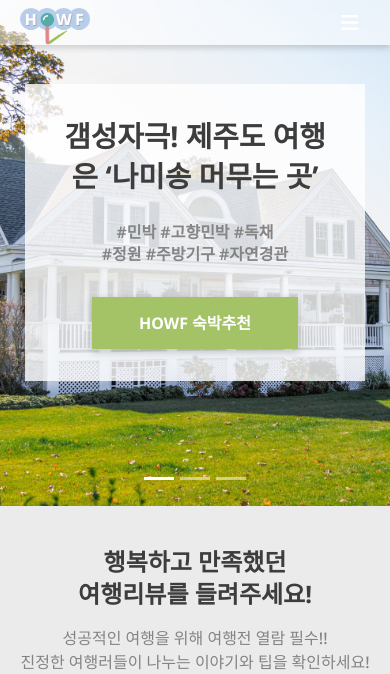
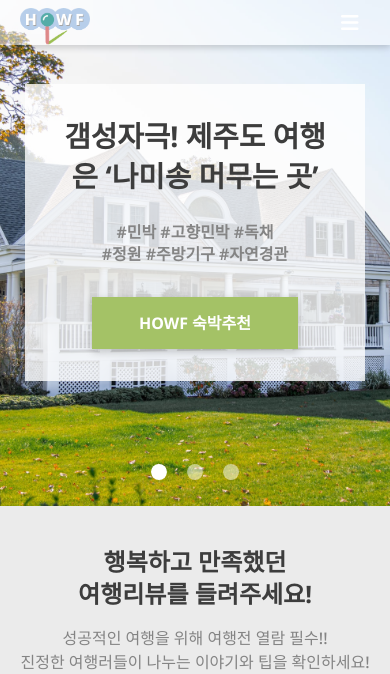
Before and after one commit to violet-kitty/teamProject, a Java web app: page / in a window 390 px wide. Shown: the top 674 px of the page. Run offline with Spring Boot 4, a stand-in JSP engine, Linux system fonts and the light colour scheme; data that the repository does not hold is empty; the project's own start-up code is not run, and a stand-in starts its controllers and pages; some libraries are stand-ins or nearby versions.

Commit message:
은지작업 (프론트초기세팅, Header, Footer)

```diff
--- a/teamProject/src/main/webapp/resources/css/theme.css
+++ b/teamProject/src/main/webapp/resources/css/theme.css
@@ -18,9 +18,13 @@
 /* 부트스트랩 5 resetting */
 .row {--bs-gutter-x: 0;}
 a {text-decoration:none;}
+.carousel-indicators [data-bs-target] {box-sizing: content-box;flex: 0 1 auto;width: 20px;height: 20px;padding: 0;margin-right: 15px;margin-left: 15px;text-indent: -999px;cursor: pointer;background-color: #fff;background-clip: padding-box;border: 0;border-top: 10px solid transparent;border-bottom: 10px solid transparent;border-radius: 100%;opacity: .5;transition: opacity .6s ease;}
+.carousel-indicators .active {opacity: 1;}
 @media (max-width: 576px){
 	.col-xs-3 {flex: 0 0 auto;width: 25%;}/*4개*/
 	.col-xs-6 {flex: 0 0 auto;width: 50%;}/*2개*/
+	.carousel-indicators [data-bs-target] {box-sizing: content-box;flex: 0 1 auto;width: 16px;height: 16px;padding: 0;margin-right: 10px;margin-left: 10px;text-indent: -999px;cursor: pointer;background-color: #fff;background-clip: padding-box;border: 0;border-top: 10px solid transparent;border-bottom: 10px solid transparent;border-radius: 100%;opacity: .5;transition: opacity .6s ease;}
+	.carousel-indicators .active {opacity: 1;}
 }
 
 
```
